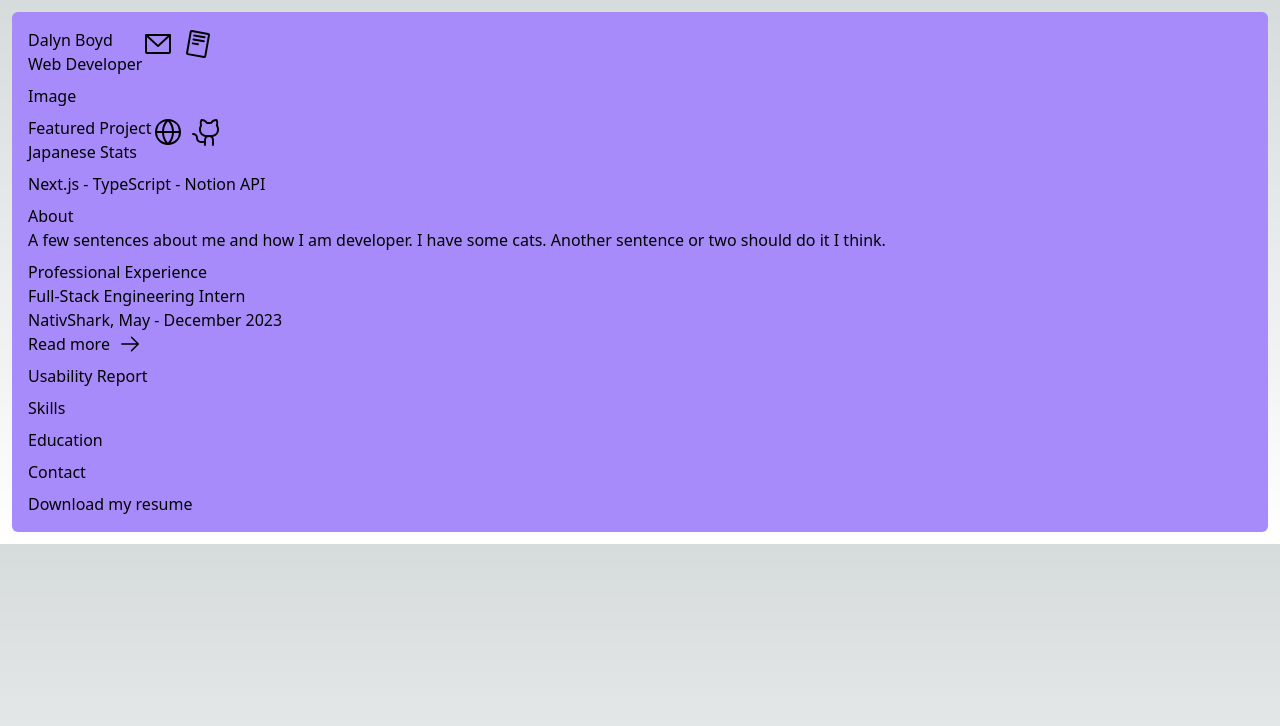
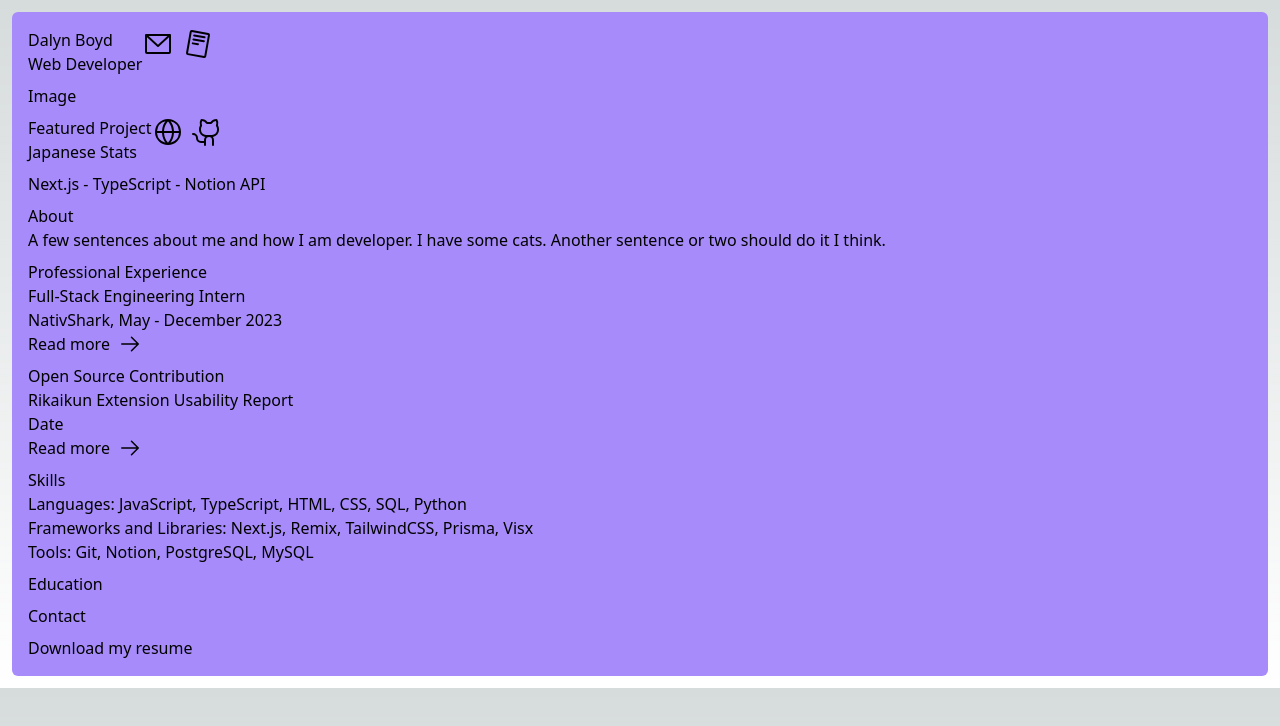
Before and after one commit to dalyn-lambert/Portfolio, a Next.js app: page / in a window 1280 px wide. Shown: the top 726 px of the page. Built offline with nearby package versions, Linux system fonts and the light colour scheme.

Commit message:
added Skills component

```diff
--- /dev/null
+++ b/src/Components/Skills.tsx
@@ -0,0 +1,20 @@
+const Skills = () => {
+  return (
+    <div className='bg-slate-200 text-black p-2 rounded-md flex flex-col'>
+      <span className='font-bold'>Skills</span>
+      <div>
+        <span className='font-bold'>Languages: </span>
+        <span>JavaScript, TypeScript, HTML, CSS, SQL, Python</span>
+      </div>
+      <div>
+        <span className='font-bold'>Frameworks and Libraries: </span>
+        <span>Next.js, Remix, TailwindCSS, Prisma, Visx</span>
+      </div>
+      <div>
+        <span className='font-bold'>Tools: </span>
+        <span>Git, Notion, PostgreSQL, MySQL</span>
+      </div>
+    </div>
+  );
+};
+export default Skills;
--- /dev/null
+++ b/src/Components/UsabilityReport.tsx
@@ -0,0 +1,16 @@
+import ArrowIcon from '@/app/Icons/Arrow';
+
+const UsabilityReport = () => {
+  return (
+    <div className='bg-slate-200 text-black p-2 rounded-md flex flex-col'>
+      <span className='font-bold'>Open Source Contribution</span>
+      <span>Rikaikun Extension Usability Report</span>
+      <span>Date</span>
+      <div className='flex flex-row gap-2'>
+        <span>Read more</span>
+        <ArrowIcon />
+      </div>
+    </div>
+  );
+};
+export default UsabilityReport;
--- a/src/app/page.tsx
+++ b/src/app/page.tsx
@@ -1,7 +1,9 @@
 import About from '@/Components/About';
 import FeaturedProject from '@/Components/FeaturedProject';
 import Header from '@/Components/Header';
-import ProfessionalExperience from '@/Components/Professional Experience';
+import ProfessionalExperience from '@/Components/ProfessionalExperience';
+import Skills from '@/Components/Skills';
+import UsabilityReport from '@/Components/UsabilityReport';
 
 export default function Home() {
   return (
@@ -11,8 +13,8 @@ export default function Home() {
         <FeaturedProject />
         <About />
         <ProfessionalExperience />
-        <span>Usability Report</span>
-        <span>Skills</span>
+        <UsabilityReport />
+        <Skills />
         <span>Education</span>
         <span>Contact</span>
         <span>Download my resume</span>
```
Also changed, not shown: src/Components/ProfessionalExperience.tsx (renamed from src/Components/Professional Experience.tsx).
